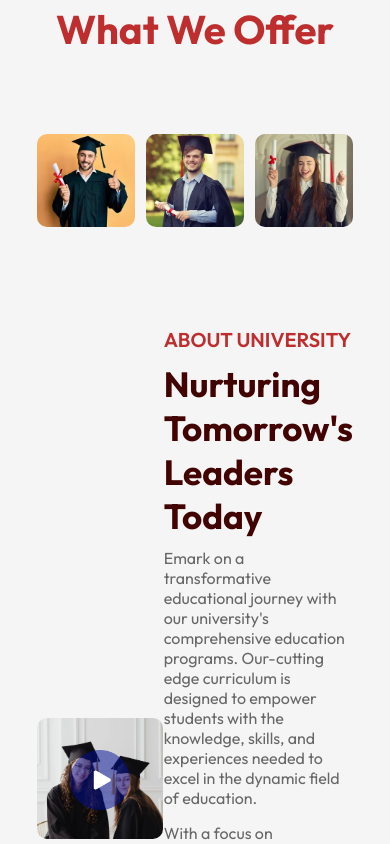
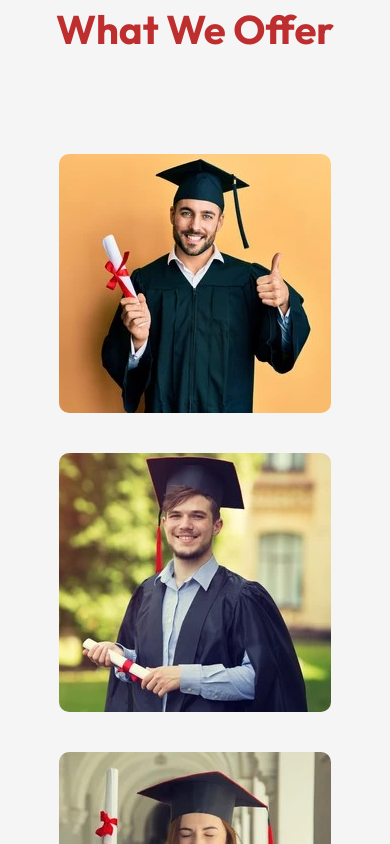
Before and after one commit to tanisha1527/React-project5, a React (Vite) app: page / in a window 390 px wide. Shown: the part 940-1784 px from the top of the page. Built offline with nearby package versions, Linux system fonts and the light colour scheme.

Commit message:
Add responsiveness to program section

```diff
--- a/src/components/Programs/Programs.css
+++ b/src/components/Programs/Programs.css
@@ -45,3 +45,13 @@
     opacity: 1;
     padding-top: 0;
 }
+
+@media (max-width: 650px){
+     .programs{
+         flex-direction: column;
+     }
+     .program{
+        flex-basis: 100%;
+        margin: 20px;
+     }
+}
```
